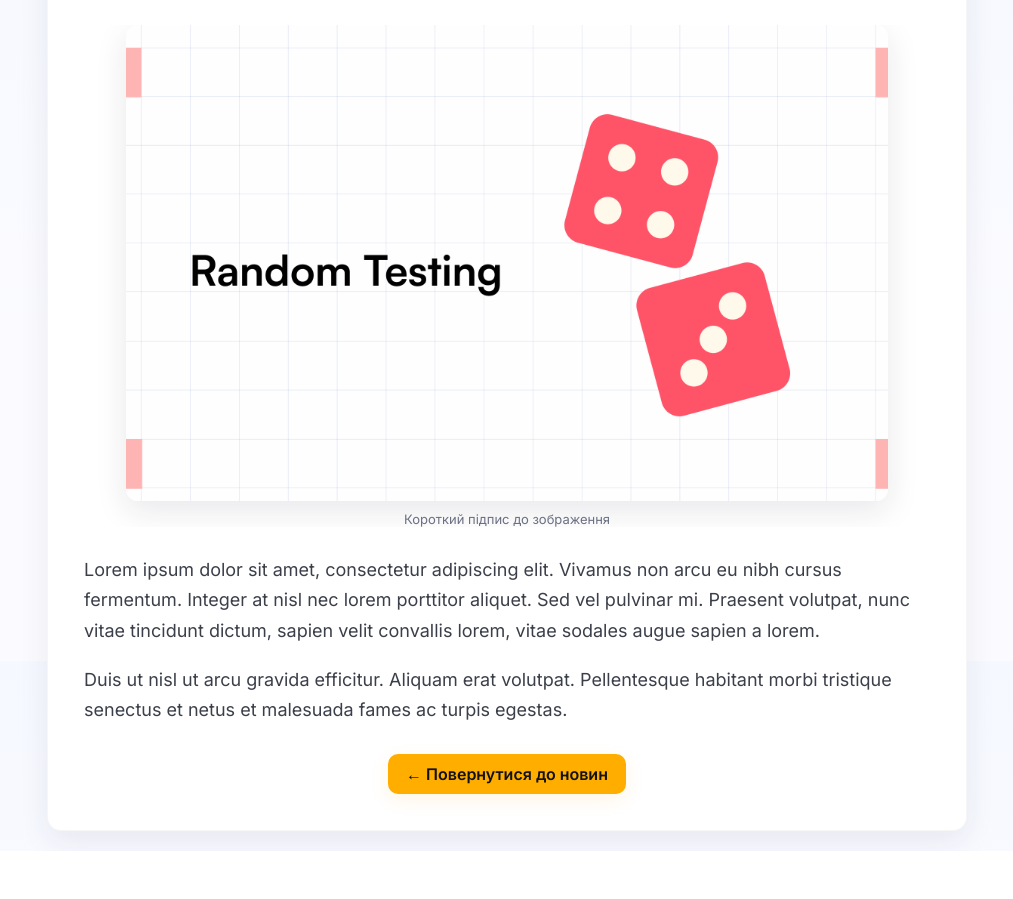
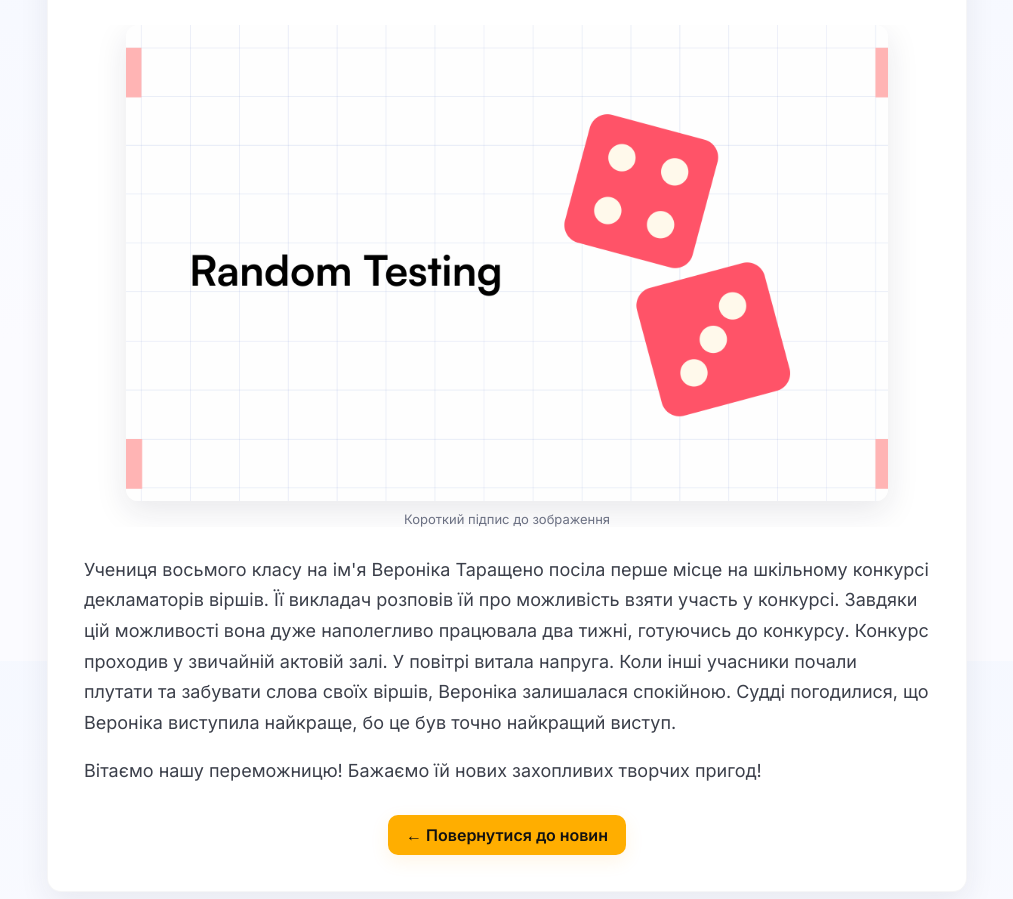
Before and after one commit to Danpsyper/Newslog, a plain HTML site: page News1.html in a window 1280 px wide. Shown: the part 179-1078 px from the top of the page, without its empty margins (133-1146 px from the left). Before the commit the page ends 1030 px from the top, so only its background shows below. Drawn offline with Linux system fonts and the light colour scheme.

Commit message:
c:\Users\danps\Desktop\pj\Newslog\index.html

```diff
--- a/News1.html
+++ b/News1.html
@@ -143,15 +143,12 @@
 
             <article class="content">
                 <p>
-                    Lorem ipsum dolor sit amet, consectetur adipiscing elit. Vivamus non arcu eu nibh cursus
-                    fermentum. Integer at nisl nec lorem porttitor aliquet. Sed vel pulvinar mi. Praesent
-                    volutpat, nunc vitae tincidunt dictum, sapien velit convallis lorem, vitae sodales augue
-                    sapien a lorem.
+                Учениця восьмого класу на ім'я Вероніка Таращено посіла перше місце на шкільному конкурсі декламаторів віршів. Її викладач розповів їй про можливість взяти участь у конкурсі. Завдяки цій можливості вона дуже наполегливо працювала два тижні, готуючись до конкурсу.
+                Конкурс проходив у звичайній актовій залі. У повітрі витала напруга. Коли інші учасники почали плутати та забувати слова своїх віршів, Вероніка залишалася спокійною. Судді погодилися, що Вероніка виступила найкраще, бо це був точно найкращий виступ.
                 </p>
 
                 <p>
-                    Duis ut nisl ut arcu gravida efficitur. Aliquam erat volutpat. Pellentesque habitant morbi
-                    tristique senectus et netus et malesuada fames ac turpis egestas.
+                Вітаємо нашу переможницю! Бажаємо їй нових захопливих творчих пригод!
                 </p>
             </article>
 
```
Also changed, not shown: index.html (+2 -2 lines).
